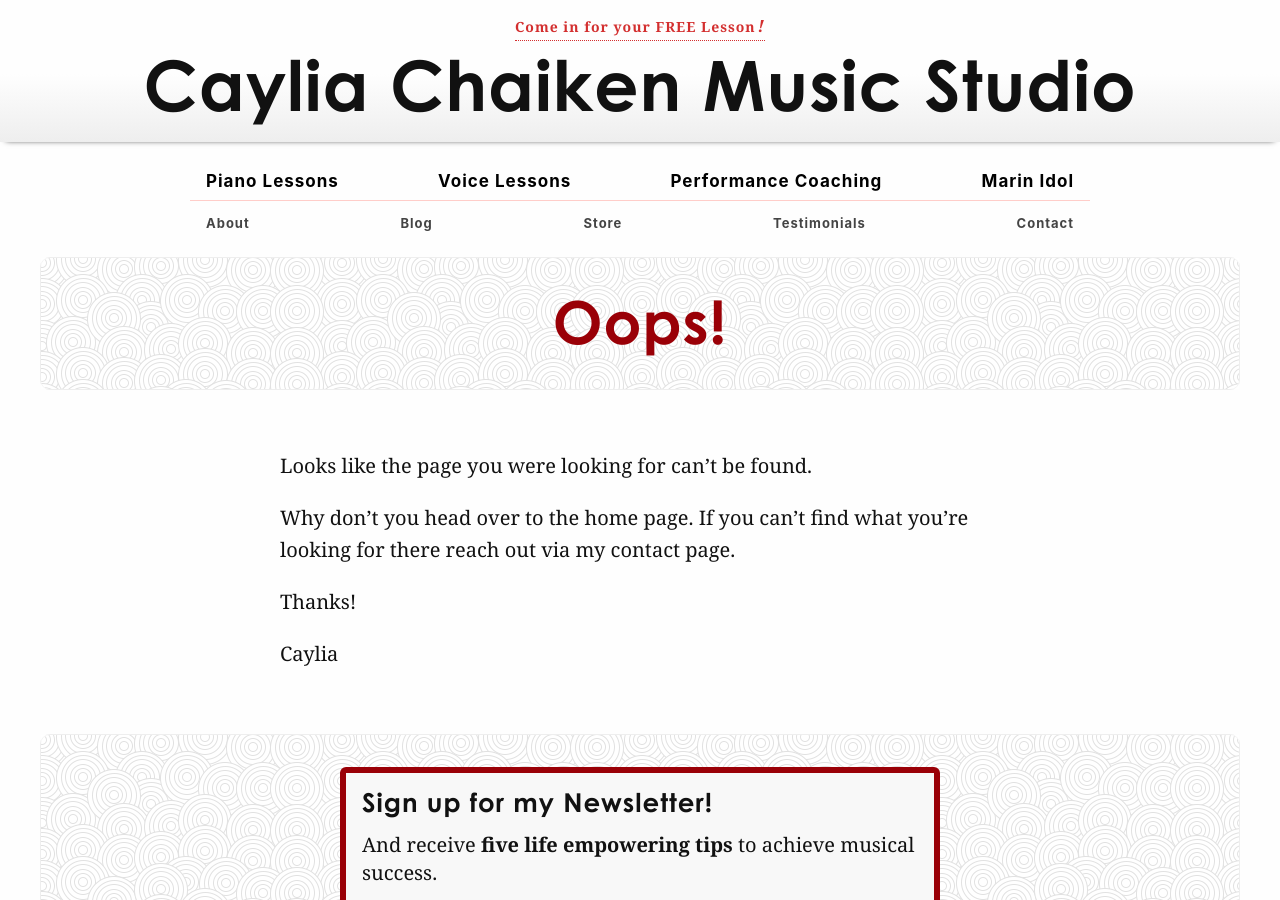
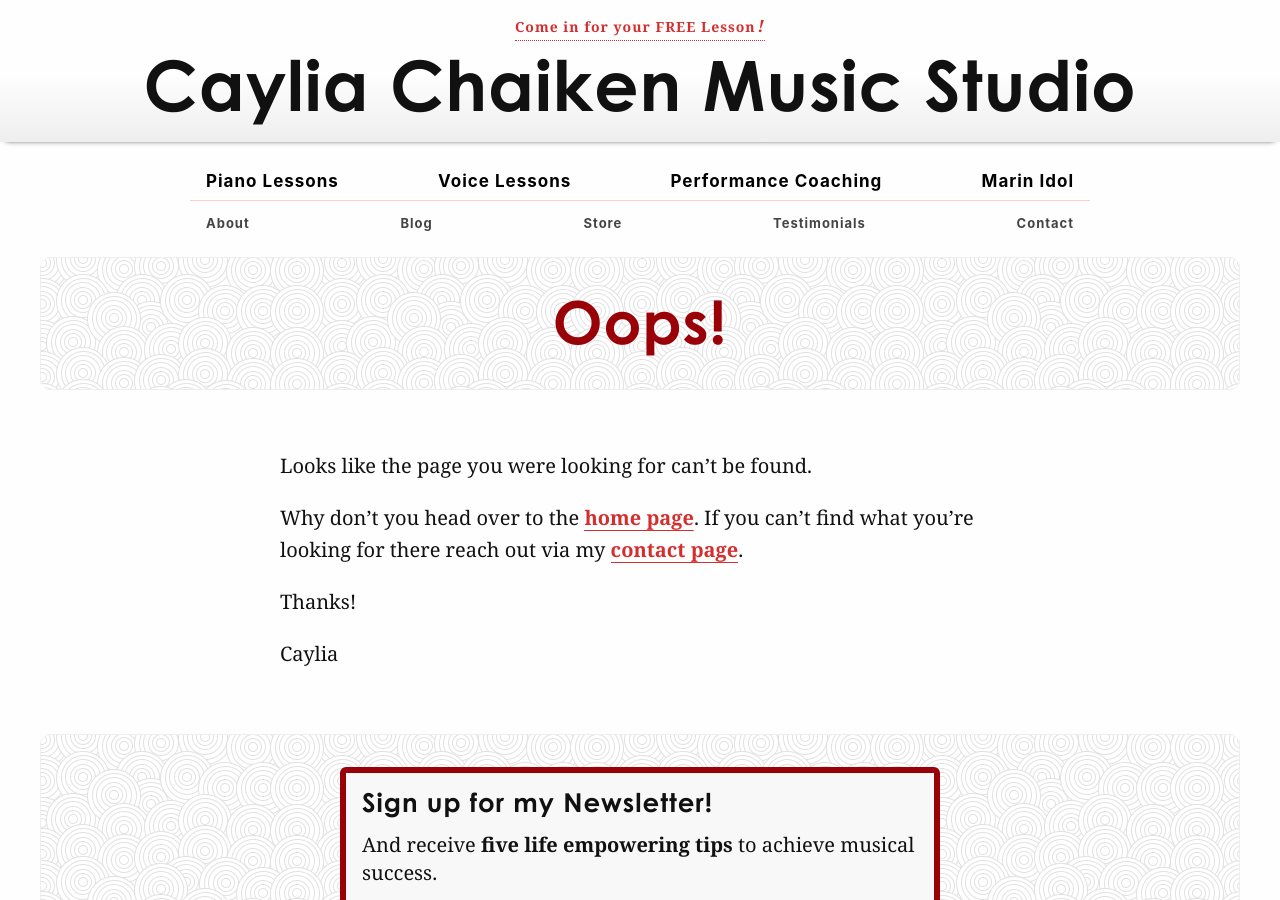
Before and after one commit to cchaiken/ccms, a Jekyll site: the page built from 404.md, in a window 1280 px wide and 900 px high. Built offline with Jekyll 4.4.1, drawn with Linux system fonts in a browser that asks for light colours; some web fonts are replaced; some of the changed lines change nothing that is shown.

Commit message:
Updated 404

```diff
--- a/404.md
+++ b/404.md
@@ -8,7 +8,7 @@ intro:
 
 Looks like the page you were looking for can't be found.
 
-Why don't you head over to the home page. If you can't find what you're looking for there reach out via my contact page.
+Why don't you head over to the [home page](https://chaikenmusic.com/). If you can't find what you're looking for there reach out via my [contact page](https://chaikenmusic.com/contact/).
 
 Thanks!
 
```
